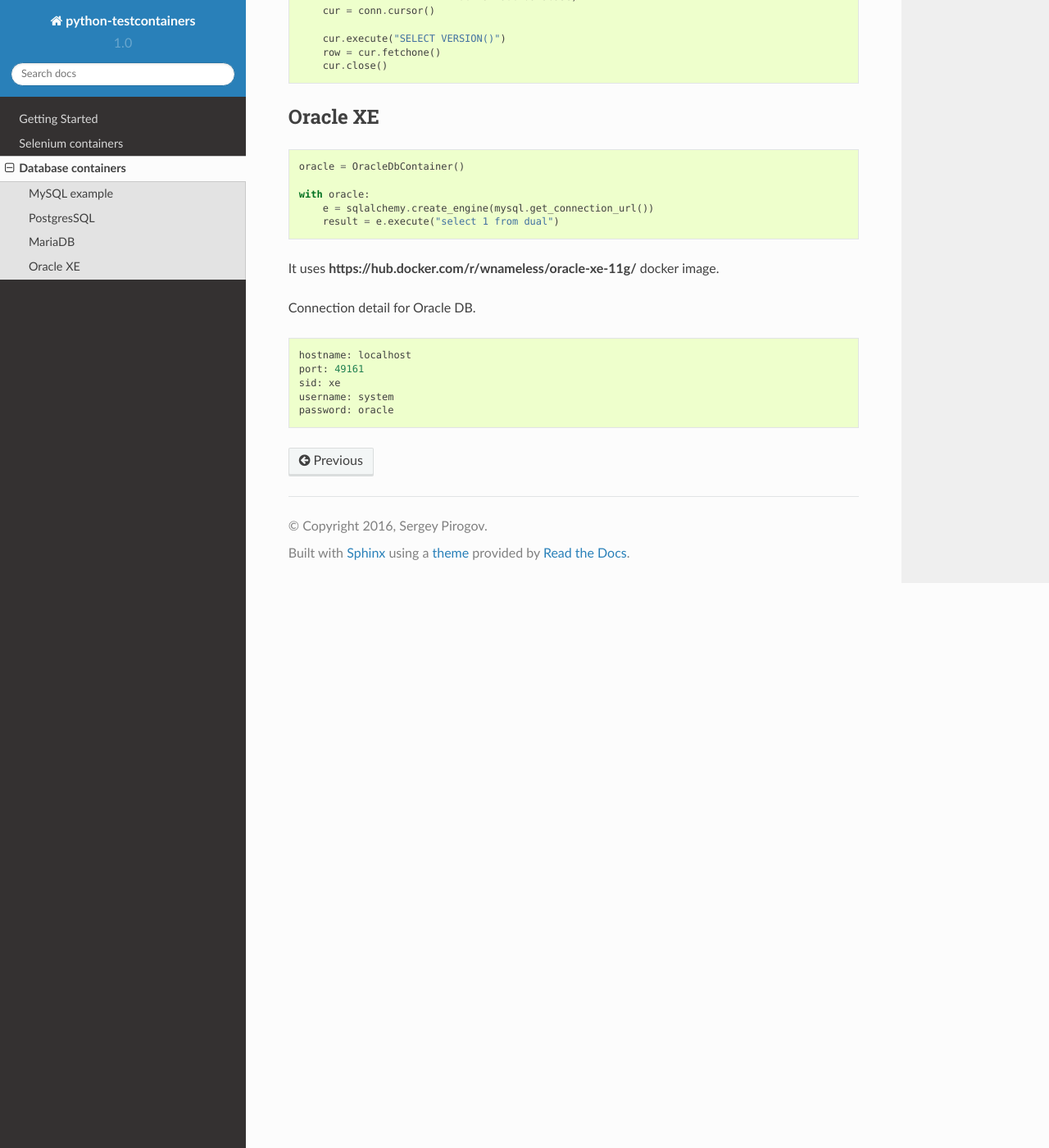
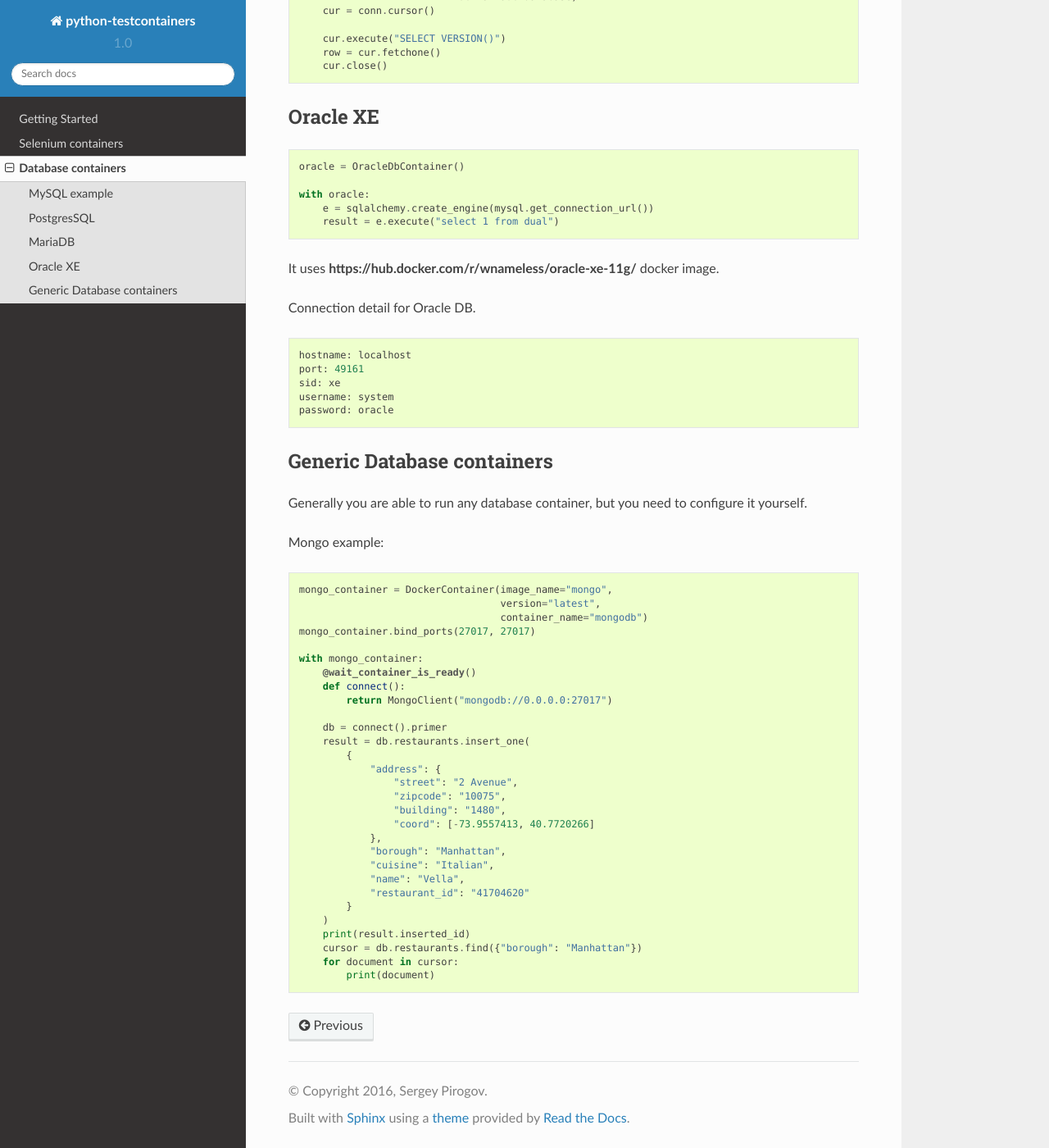
Before and after one commit to testcontainers/testcontainers-python, a Sphinx documentation site: the page built from docs/source/database.rst, in a window 1280 px wide and 1400 px high, scrolled down 1185 px. Shown: the whole window at 82% size. Built offline with Sphinx 7.4.7 and the Read the Docs theme 2.0.0, drawn with Linux system fonts in a browser that asks for light colours.

Commit message:
readme changed for database

```diff
--- a/docs/source/database.rst
+++ b/docs/source/database.rst
@@ -81,3 +81,42 @@ Connection detail for Oracle DB.
     sid: xe
     username: system
     password: oracle
+
+Generic Database containers
+---------------------------
+
+Generally you are able to run any database container, but you need to configure it yourself.
+
+Mongo example:
+
+::
+
+    mongo_container = DockerContainer(image_name="mongo",
+                                      version="latest",
+                                      container_name="mongodb")
+    mongo_container.bind_ports(27017, 27017)
+
+    with mongo_container:
+        @wait_container_is_ready()
+        def connect():
+            return MongoClient("mongodb://0.0.0.0:27017")
+
+        db = connect().primer
+        result = db.restaurants.insert_one(
+            {
+                "address": {
+                    "street": "2 Avenue",
+                    "zipcode": "10075",
+                    "building": "1480",
+                    "coord": [-73.9557413, 40.7720266]
+                },
+                "borough": "Manhattan",
+                "cuisine": "Italian",
+                "name": "Vella",
+                "restaurant_id": "41704620"
+            }
+        )
+        print(result.inserted_id)
+        cursor = db.restaurants.find({"borough": "Manhattan"})
+        for document in cursor:
+            print(document)
```
